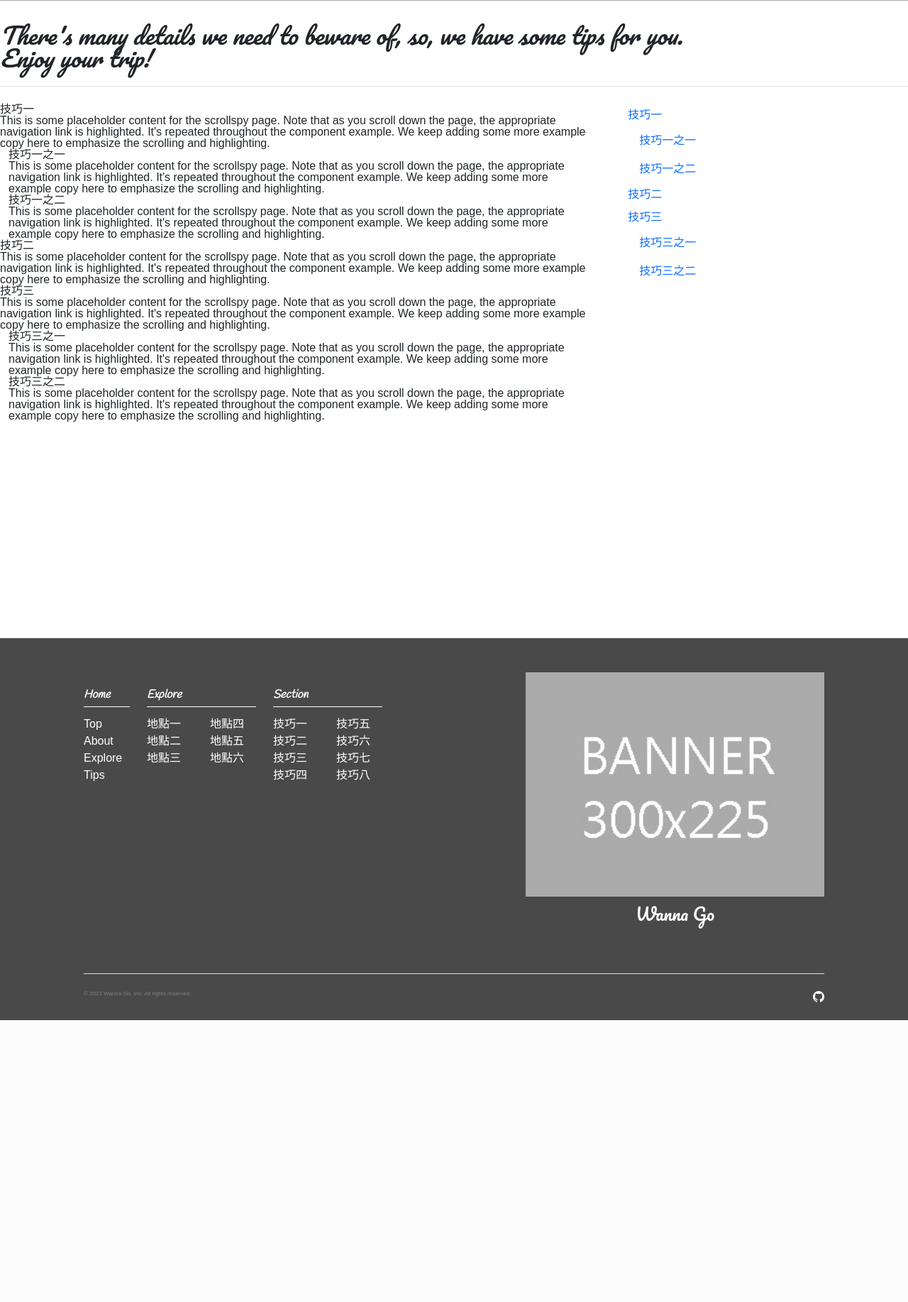
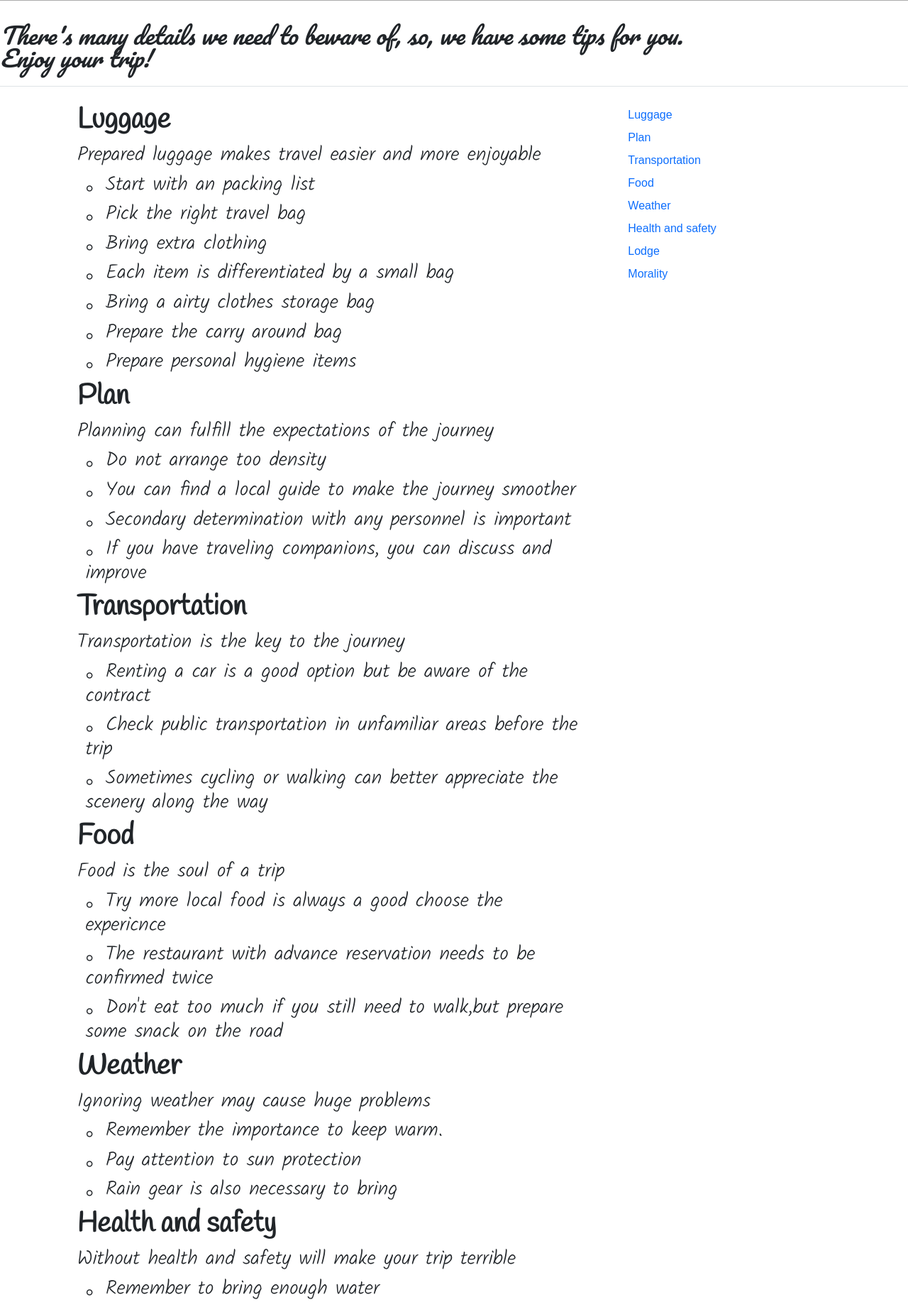
Before and after one commit to whats2000/TravelBlogProject, a PHP site: template templates/tips.html in a window 1280 px wide. Shown: the part 799-2633 px from the top of the page at 71% size. Before the commit the page ends 2236 px from the top, so only its background shows below. Run offline with PHP 8.4, Linux system fonts and the light colour scheme; the template is opened without the code that fills it, so the values that code supplies are empty; some libraries are stand-ins or nearby versions.

Commit message:
Update content

```diff
--- a/static/css/main.css
+++ b/static/css/main.css
@@ -739,6 +739,13 @@ section#index-tips h3 {
 section#tips-content #sitcky-tips-nav {
   transition: 0.3s;
 }
+section#tips-content h4 {
+  font-family: "Handlee", cursive;
+  font-weight: bold;
+}
+section#tips-content p {
+  font-family: "Kalam", cursive;
+}
 
 /* footer.html */
 footer#tips-footer {
--- a/static/scss/tips/_content.html.scss
+++ b/static/scss/tips/_content.html.scss
@@ -3,4 +3,11 @@ section#tips-content {
     #sitcky-tips-nav {
         transition: 0.3s;
     }
+    h4{
+        font-family: 'Handlee', cursive;
+        font-weight: bold;
+    }
+    p{
+        font-family: 'Kalam', cursive;
+    }
 }
--- a/templates/tips/content.html
+++ b/templates/tips/content.html
@@ -5,82 +5,103 @@
         Enjoy your trip!
     </h2>
     <div class="row">
-        <div class="col-8">
+        <div class="col-1"></div>
+        <div class="col-7">
             <div data-bs-spy="scroll" data-bs-target="#navbar-example3" data-bs-smooth-scroll="true"
                 class="scrollspy-example-2" tabindex="0">
                 <div id="item-1">
-                    <h4>技巧一</h4>
-                    <p>This is some placeholder content for the scrollspy page. Note that as you scroll down the page,
-                        the
-                        appropriate navigation link is highlighted. It's repeated throughout the component example. We
-                        keep
-                        adding some more example copy here to emphasize the scrolling and highlighting.</p>
+                    <h4 class = "h1">Luggage</h4>
+                    <p class = 'h3'>Prepared luggage makes travel easier and more enjoyable</p>
                 </div>
                 <div id="item-1-1" class="container">
-                    <h5>技巧一之一</h5>
-                    <p>This is some placeholder content for the scrollspy page. Note that as you scroll down the page,
-                        the
-                        appropriate navigation link is highlighted. It's repeated throughout the component example. We
-                        keep
-                        adding some more example copy here to emphasize the scrolling and highlighting.</p>
-                </div>
-                <div id="item-1-2" class="container">
-                    <h5>技巧一之二</h5>
-                    <p>This is some placeholder content for the scrollspy page. Note that as you scroll down the page,
-                        the
-                        appropriate navigation link is highlighted. It's repeated throughout the component example. We
-                        keep
-                        adding some more example copy here to emphasize the scrolling and highlighting.</p>
+                        <p class = 'h3'>。Start with an packing list</p>
+                        <p class = 'h3'>。Pick the right travel bag</p>
+                        <p class = 'h3'>。Bring extra clothing</p>
+                        <p class = 'h3'>。Each item is differentiated by a small bag</p>
+                        <p class = 'h3'>。Bring a airty clothes storage bag</p>
+                        <p class = 'h3'>。Prepare the carry around bag</p>
+                        <p class = 'h3'>。Prepare personal hygiene items</p>
                 </div>
                 <div id="item-2">
-                    <h4>技巧二</h4>
-                    <p>This is some placeholder content for the scrollspy page. Note that as you scroll down the page,
-                        the
-                        appropriate navigation link is highlighted. It's repeated throughout the component example. We
-                        keep
-                        adding some more example copy here to emphasize the scrolling and highlighting.</p>
+                    <h4 class = "h1">Plan</h4>
+                    <p class = 'h3'>Planning can fulfill the expectations of the journey</p>
+                </div>
+                <div id="item-2-1" class="container">
+                    <p class = 'h3'>。Do not arrange too density</p>
+                    <p class = 'h3'>。You can find a local guide to make the journey smoother</p>
+                    <p class = 'h3'>。Secondary determination with any personnel is important</p>
+                    <p class = 'h3'>。If you have traveling companions, you can discuss and improve</P>
                 </div>
                 <div id="item-3">
-                    <h4>技巧三</h4>
-                    <p>This is some placeholder content for the scrollspy page. Note that as you scroll down the page,
-                        the
-                        appropriate navigation link is highlighted. It's repeated throughout the component example. We
-                        keep
-                        adding some more example copy here to emphasize the scrolling and highlighting.</p>
+                    <h4 class = "h1">Transportation</h4>
+                    <p class = 'h3'>Transportation is the key to the journey</p>
                 </div>
                 <div id="item-3-1" class="container">
-                    <h5>技巧三之一</h5>
-                    <p>This is some placeholder content for the scrollspy page. Note that as you scroll down the page,
-                        the
-                        appropriate navigation link is highlighted. It's repeated throughout the component example. We
-                        keep
-                        adding some more example copy here to emphasize the scrolling and highlighting.</p>
+                    <p class = 'h3'>。Renting a car is a good option but be aware of the contract</p>
+                    <p class = 'h3'>。Check public transportation in unfamiliar areas before the trip</p>
+                    <p class = 'h3'>。Sometimes cycling or walking can better appreciate the scenery along the way</p>
                 </div>
-                <div id="item-3-2" class="container">
-                    <h5>技巧三之二</h5>
-                    <p>This is some placeholder content for the scrollspy page. Note that as you scroll down the page,
-                        the
-                        appropriate navigation link is highlighted. It's repeated throughout the component example. We
-                        keep
-                        adding some more example copy here to emphasize the scrolling and highlighting.</p>
-                        <br><br><br><br><br><br><br><br><br><br><br><br><br><br><br><br><br><br><br>
+                <div id="item-4">
+                    <h4 class = "h1">Food</h4>
+                    <p class = 'h3'>Food is the soul of a trip</p>
+                </div>
+                <div id="item-4-1" class="container">
+                    <p class = 'h3'>。Try more local food is always a good choose the expericnce</p>
+                    <p class = 'h3'>。The restaurant with advance reservation needs to be confirmed twice</p>
+                    <p class = 'h3'>。Don't eat too much if you still need to walk,but prepare some snack on the road</p>
+                </div>
+                <div id="item-5">
+                    <h4 class = "h1">Weather</h4>
+                    <p class = 'h3'>Ignoring weather may cause huge problems</p>
+                </div>
+                <div id="item-5-1" class="container">
+                    <p class = 'h3'>。Remember the importance to keep warm.</p>
+                    <p class = 'h3'>。Pay attention to sun protection</p>
+                    <p class = 'h3'>。Rain gear is also necessary to bring</p>
+                </div>
+                <div id="item-6">
+                    <h4 class = "h1">Health and safety</h4>
+                    <p class = 'h3'>Without health and safety will make your trip terrible</p>
+                </div>
+                <div id="item-6-1" class="container">
+                    <p class = 'h3'>。Remember to bring enough water</p>
+                    <p class = 'h3'>。Bring some emergency medical supplies</p>
+                    <p class = 'h3'>。Pay attention to hygiene issue</p>
+                    <p class = 'h3'>。Walk carefully and pay attention to your feet</p>
+                </div>
+                <div id="item-7">
+                    <h4 class = "h1">Lodge</h4>
+                    <p class = 'h3'>It's where your take a rest for your trip tomorrow</p>
+                </div>
+                <div id="item-7-1" class="container">
+                    <p class = 'h3'>。To be confirmed twice (very important)</p>
+                    <p class = 'h3'>。It is more secure to make reservations on large travel websites</p>
+                    <p class = 'h3'>。Look at the service content that comes with it</p>
+                    <p class = 'h3'>。Refer to other people's evaluations</p>
+                </div>
+                <div id="item-8">
+                    <h4 class = "h1">Morality</h4>
+                    <p class = 'h3'>Respect others and others will respect you</p>
+                </div>
+                <div id="item-7-1" class="container">
+                    <p class = 'h3'>。Don't litter for convience</p>
+                    <p class = 'h3'>。Do not touch the exhibits</p>
+                    <p class = 'h3'>。Don't cut the queue</p>
+                    <p class = 'h3'>。Shoot without disturbing other tourists</p>
                 </div>
             </div>
         </div>
         <div class="col-4 ">
             <nav id="sitcky-tips-nav" class="position-sticky" style="top:0px;">
                 <nav class="nav nav-pills flex-column">
-                    <a class="nav-link" href="#item-1">技巧一</a>
-                    <nav class="nav nav-pills flex-column">
-                        <a class="nav-link ms-3 my-1" href="#item-1-1">技巧一之一</a>
-                        <a class="nav-link ms-3 my-1" href="#item-1-2">技巧一之二</a>
-                    </nav>
-                    <a class="nav-link" href="#item-2">技巧二</a>
-                    <a class="nav-link" href="#item-3">技巧三</a>
-                    <nav class="nav nav-pills flex-column">
-                        <a class="nav-link ms-3 my-1" href="#item-3-1">技巧三之一</a>
-                        <a class="nav-link ms-3 my-1" href="#item-3-2">技巧三之二</a>
-                    </nav>
+                    <a class="nav-link" href="#item-1">Luggage</a>
+                    <a class="nav-link" href="#item-2">Plan</a>
+                    <a class="nav-link" href="#item-3">Transportation</a>
+                    <a class="nav-link" href="#item-4">Food</a>
+                    <a class="nav-link" href="#item-5">Weather</a>
+                    <a class="nav-link" href="#item-6">Health and safety</a>
+                    <a class="nav-link" href="#item-7">Lodge</a>
+                    <a class="nav-link" href="#item-8">Morality</a>
                 </nav>
             </nav>
         </div>
```
Also changed, not shown: 1 other file.
